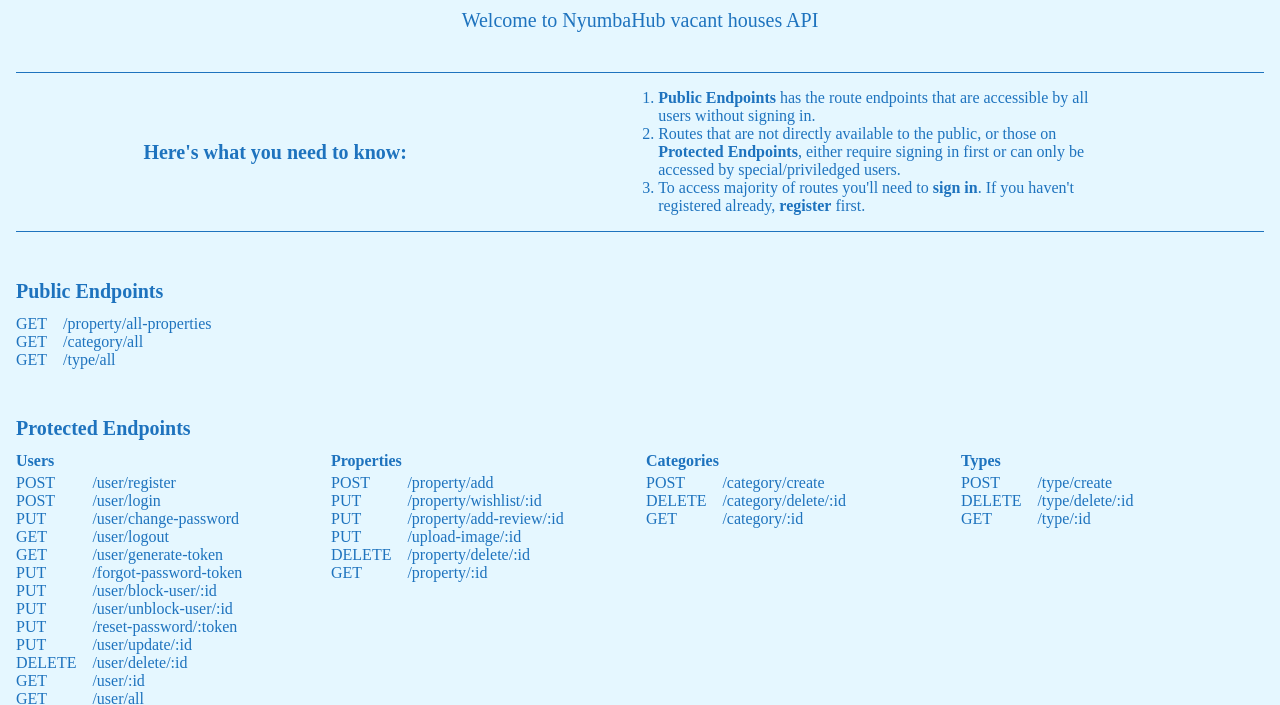
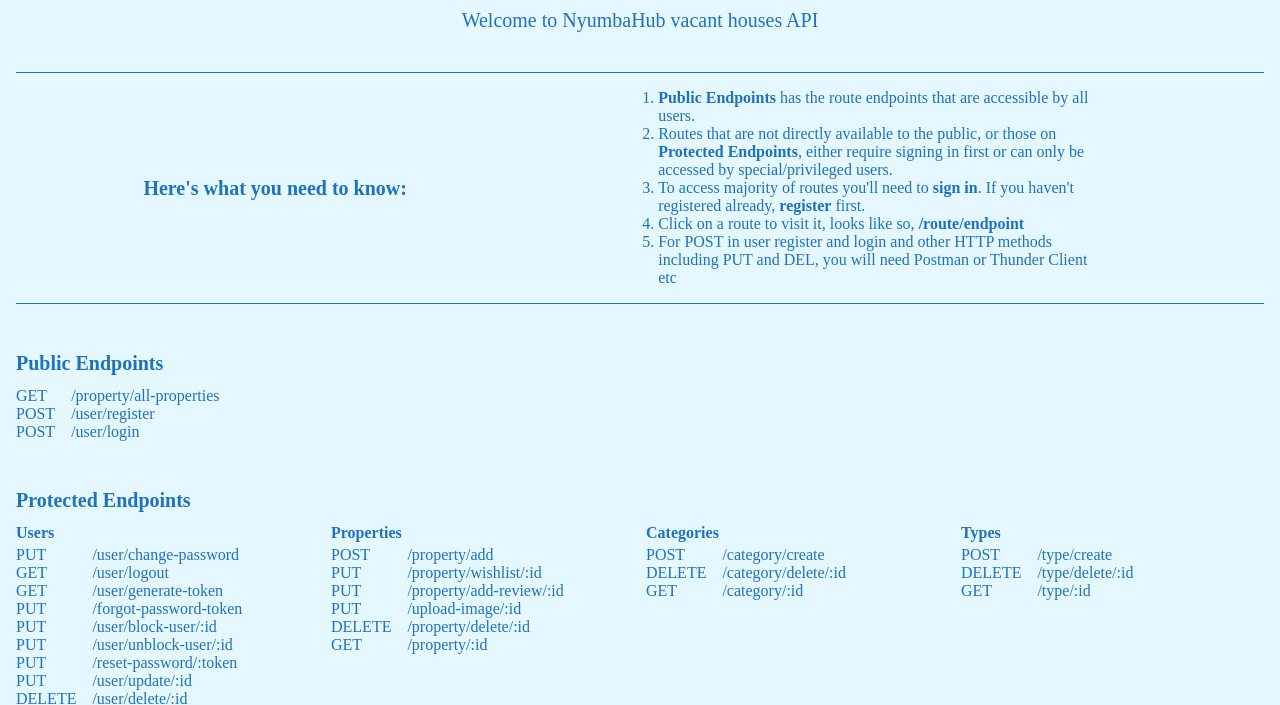
Before and after one commit to pptrgi/nyumbahub_api_serverless_function, a website: page index.html in a window 1280 px wide. Shown: the part 93-798 px from the top of the page. Drawn offline with Linux system fonts and the light colour scheme.

Commit message:
Make corrections including adding user login and register routes to the public routes, and make other changes

```diff
--- a/index.html
+++ b/index.html
@@ -17,20 +17,27 @@
         <ul>
           <li>
             <strong><a href="#publicEndpoints">Public Endpoints</a></strong> has
-            the route endpoints that are accessible by all users without signing
-            in.
+            the route endpoints that are accessible by all users.
           </li>
           <li>
             Routes that are not directly available to the public, or those on
             <strong
               ><a href="#protectedEndpoints">Protected Endpoints</a></strong
             >, either require signing in first or can only be accessed by
-            special/priviledged users.
+            special/privileged users.
           </li>
           <li>
             To access majority of routes you'll need to
             <strong>sign in</strong>. If you haven't registered already,
             <strong>register</strong> first.
+          </li>
+          <li>
+            Click on a route to visit it, looks like so,
+            <strong><span class="url">/route/endpoint</span></strong>
+          </li>
+          <li>
+            For POST in user register and login and other HTTP methods including
+            PUT and DEL, you will need Postman or Thunder Client etc
           </li>
         </ul>
       </div>
@@ -41,22 +48,23 @@
       <div class="route">
         <div class="routeMethod">
           <span class="method">get</span>
-          <span class="method">get</span>
-          <span class="method">get</span>
+          <span class="method">post</span>
+          <span class="method">post</span>
         </div>
         <div class="routeURL">
           <span class="url"
-            ><a href="/.netlify/functions/api/property/all-properties"
+            ><a
+              href="/.netlify/functions/api/property/all-properties?page=1&limit=8&sort=nameSlug&fields=name,type,price,category,bedrooms,bathrooms,features,location"
               >/property/all-properties</a
             ></span
           >
           <span class="url"
-            ><a href="/.netlify/functions/api/category/all"
-              >/category/all</a
+            ><a href="/.netlify/functions/api/user/register"
+              >/user/register</a
             ></span
           >
           <span class="url"
-            ><a href="/.netlify/functions/api/type/all">/type/all</a></span
+            ><a href="/.netlify/functions/api/user/login">/user/login</a></span
           >
         </div>
       </div>
@@ -69,8 +77,6 @@
           <h5>Users</h5>
           <div class="route">
             <div class="routeMethod">
-              <span class="method">post</span>
-              <span class="method">post</span>
               <span class="method">put</span>
               <span class="method">get</span>
               <span class="method">get</span>
@@ -84,16 +90,6 @@
               <span class="method">get</span>
             </div>
             <div class="routeURL">
-              <span class="url"
-                ><a href="/.netlify/functions/api/user/register"
-                  >/user/register</a
-                ></span
-              >
-              <span class="url"
-                ><a href="/.netlify/functions/api/user/login"
-                  >/user/login</a
-                ></span
-              >
               <span class="url"
                 ><a href="/.netlify/functions/api/user/change-password"
                   >/user/change-password</a
@@ -273,7 +269,7 @@
       </div>
     </div>
     <footer>
-      <div class="url">
+      <div class="copyright">
         &#169; A product of <strong>Lifen Creatives</strong>. All rights
         reserved.
       </div>
```
